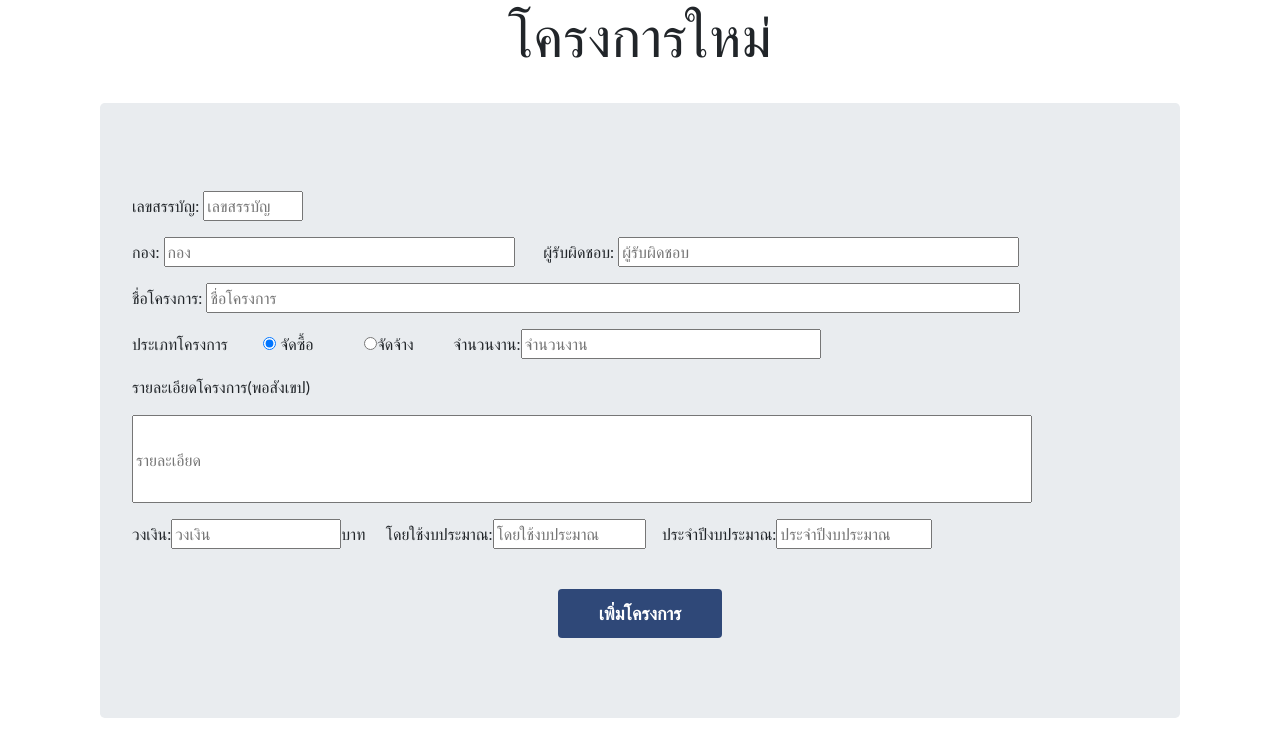
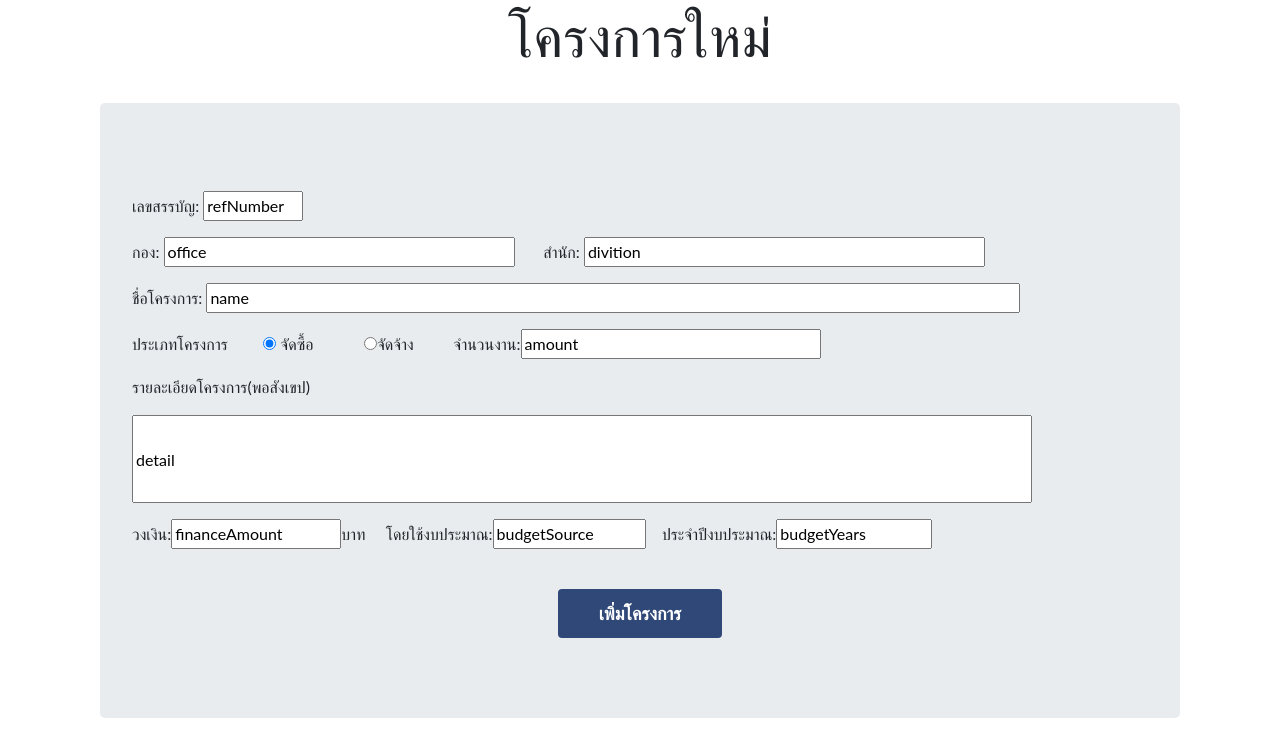
Before and after one commit to nadonez2943/NSM, a Flask app: page /x in a window 1280 px wide. Shown: the part 137-887 px from the top of the page. Run offline with Flask 2, Linux system fonts and the light colour scheme; some libraries are stand-ins or nearby versions.

Commit message:
update1/09

```diff
--- a/APP/templates/addproject.html
+++ b/APP/templates/addproject.html
@@ -27,15 +27,18 @@ body{ background-color: #ffffff	}
 
            <dl>
             <p>
-               เลขสรรบัญ: <input name="" value="" type="text" style="width:100px; " placeholder="เลขสรรบัญ" autocomplete="off" required>
+               เลขสรรบัญ: <input name="refNumber" value="refNumber" type="text" style="width:100px; " placeholder="เลขสรรบัญ" autocomplete="off" required>
             </p>
 
              <p>
-               กอง: <input name="" value="" type="text" style="width:351px;" placeholder="กอง" autocomplete="off" required> &nbsp;&nbsp; &nbsp;&nbsp;
-               ผู้รับผิดชอบ: <input name="" value="" type="text" style="width:401px;" placeholder="ผู้รับผิดชอบ" autocomplete="off" required>
+               กอง: <input name="office" value="office" type="text" style="width:351px;" placeholder="กอง" autocomplete="off" required> &nbsp;&nbsp; &nbsp;&nbsp;
+               สำนัก: <input name="divition" value="divition" type="text" style="width:401px;" placeholder="สำนัก" autocomplete="off" required>
             </p>
+            <!-- <p>
+               ผู้รับผิดชอบ: <input name="projace_m" value="projace_m" type="text" style="width:100px; " placeholder="ผู้รับผิดชอบ" autocomplete="off" required>
+            </p> -->
             <p>
-               ชื่อโครงการ: <input name="" value="" type="text" style="width:814px;" placeholder="ชื่อโครงการ" autocomplete="off" required>
+               ชื่อโครงการ: <input name="name" value="name" type="text" style="width:814px;" placeholder="ชื่อโครงการ" autocomplete="off" required>
             </p>
             <p>ประเภทโครงการ
                <a class="container">&nbsp;&nbsp;&nbsp;
@@ -46,14 +49,14 @@ body{ background-color: #ffffff	}
                   <input type="radio" name="radio">จัดจ้าง
                   <span class="checkmark"></span>
                </a>&nbsp;&nbsp;&nbsp;&nbsp;
-               จำนวนงาน:<input name="" value="" type="text" style="width:300px;"placeholder="จำนวนงาน" autocomplete="off" required>
+               จำนวนงาน:<input name="amount" value="amount" type="text" style="width:300px;"placeholder="จำนวนงาน" autocomplete="off" required>
             </p>
             <p>รายละเอียดโครงการ(พอสังเขป)</p>
-            <p> <input name="" value="" type="text" style="width:900px; height: 88;  " placeholder="รายละเอียด " autocomplete="off" required> </p>
+            <p> <input name="detail" value="detail" type="text" style="width:900px; height: 88;  " placeholder="รายละเอียด " autocomplete="off" required> </p>
             <p>
-               วงเงิน:<input name="" value="" type="text" style="width:170px; " placeholder="วงเงิน " autocomplete="off" required>บาท&nbsp;&nbsp; &nbsp;
-               โดยใช้งบประมาณ:<input name="" value="" type="text" style="width:153px; " placeholder="โดยใช้งบประมาณ " autocomplete="off" required>  &nbsp;&nbsp;
-               ประจำปีงบประมาณ:<input name="" value="" type="text" style="width:156px; " placeholder="ประจำปีงบประมาณ " autocomplete="off" required>
+               วงเงิน:<input name="financeAmount" value="financeAmount" type="text" style="width:170px; " placeholder="วงเงิน " autocomplete="off" required>บาท&nbsp;&nbsp; &nbsp;
+               โดยใช้งบประมาณ:<input name="budgetSource" value="budgetSource" type="text" style="width:153px; " placeholder="โดยใช้งบประมาณ " autocomplete="off" required>  &nbsp;&nbsp;
+               ประจำปีงบประมาณ:<input name="budgetYears" value="budgetYears" type="text" style="width:156px; " placeholder="ประจำปีงบประมาณ " autocomplete="off" required>
             </p>
 
            </dl>
--- a/APP/templates/home.html
+++ b/APP/templates/home.html
@@ -19,9 +19,10 @@
                     <th>#</th>
                     <th>refNumber</th>
                     <th>office</th>
-                    <th>DIVITOIN  </th>
+                    <th>divition </th>
                     <th>type</th>
                     <th>name</th>
+                    <th>amount</th>
                     <th>detail</th>
                     <th>financeAmount</th>
                     <th>budgetSource</th>
@@ -41,6 +42,7 @@
                     <td>{{  row[7] }}</td>
                     <td>{{  row[8] }}</td>
                     <td>{{  row[9] }}</td>
+                    <td>{{  row[10] }}</td>
                   </tr>
                   {% endfor %}
                 </tbody>
```
